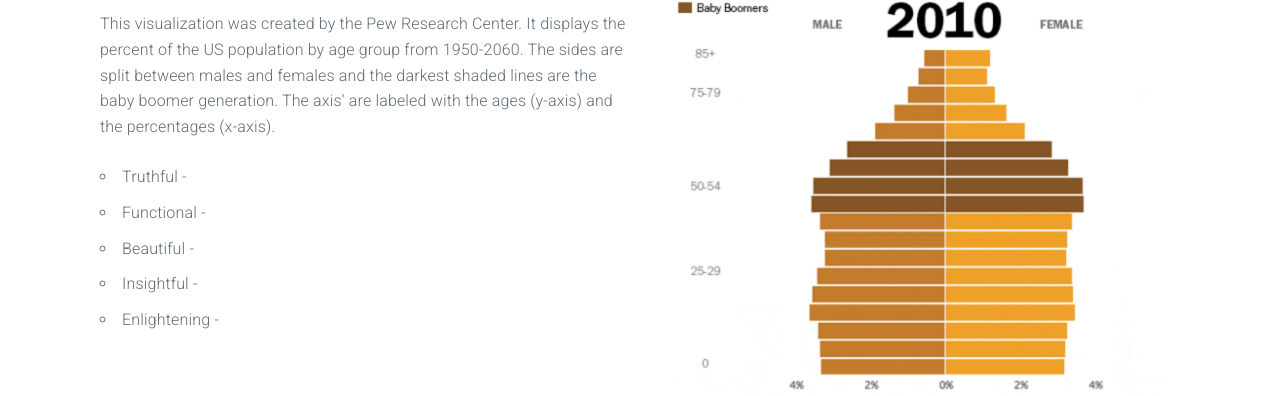
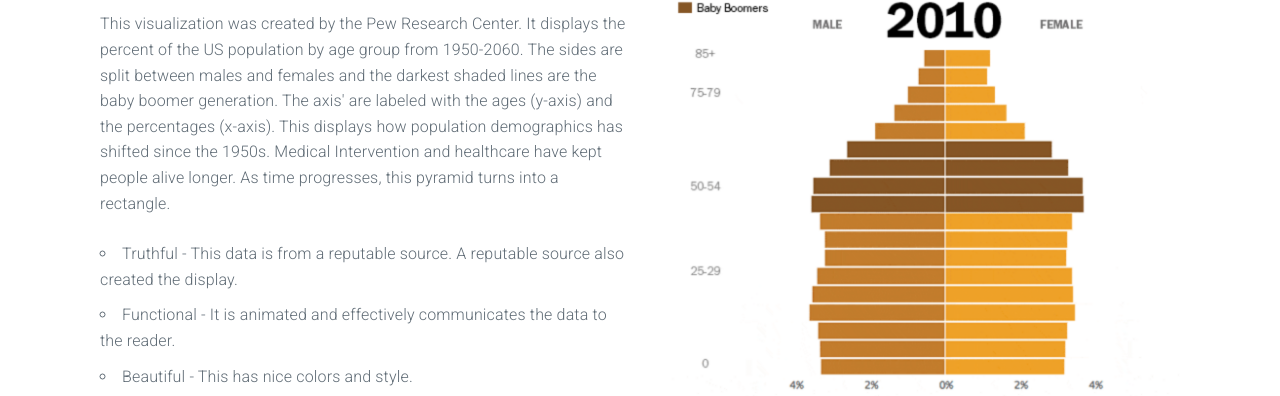
Before and after one commit to e-baldwin/MiniProject1, a plain HTML site: page index.html in a window 1280 px wide. Shown: the part 185-581 px from the top of the page. Drawn offline with nearby package versions, Linux system fonts and the light colour scheme.

Commit message:
Good Vis 1

```diff
--- a/index.html
+++ b/index.html
@@ -38,14 +38,21 @@
                         <p>
                             This visualization was created by the Pew Research Center. It displays the percent of the US population by age group from 1950-2060.
                             The sides are split between males and females and the darkest shaded lines are the baby boomer generation.
-                            The axis' are labeled with the ages (y-axis) and the percentages (x-axis).
+                            The axis' are labeled with the ages (y-axis) and the percentages (x-axis). This displays how population demographics has shifted since the 1950s.
+                            Medical Intervention and healthcare have kept people alive longer. As time progresses, this pyramid turns into a rectangle.
+
                             <ul>
-                                <li>Truthful - </li>
-                                <li>Functional - </li>
-                                <li>Beautiful - </li>
-                                <li>Insightful - </li>
-                                <li>Enlightening - </li>
+                                <li>Truthful - This data is from a reputable source. A reputable source also created the display.</li>
+                                <li>Functional - It is animated and effectively communicates the data to the reader.</li>
+                                <li>Beautiful - This has nice colors and style. </li>
+                                <li>Insightful - This data provides insight on how the populations have changed in age from the 1950s-2060.</li>
+                                <li>Enlightening - This visualization allows the reader to understand how medical intervention/health care as well as decreasing birth rates
+                                    are reflected in the ages in the population.
+                                </li>
                             </ul>
+                            This is a good visualization because it displays accurate information clearly. It is an animated design that allows the reader
+                            to see the ages of the population throughout the years. It also allows the reader to see the split based on gender.
+                            The reader is also able to learn more from this diagram, like the importance of medical intervention in keeping generations alive.
                         </p>
                     </div>
                 </div>
```
